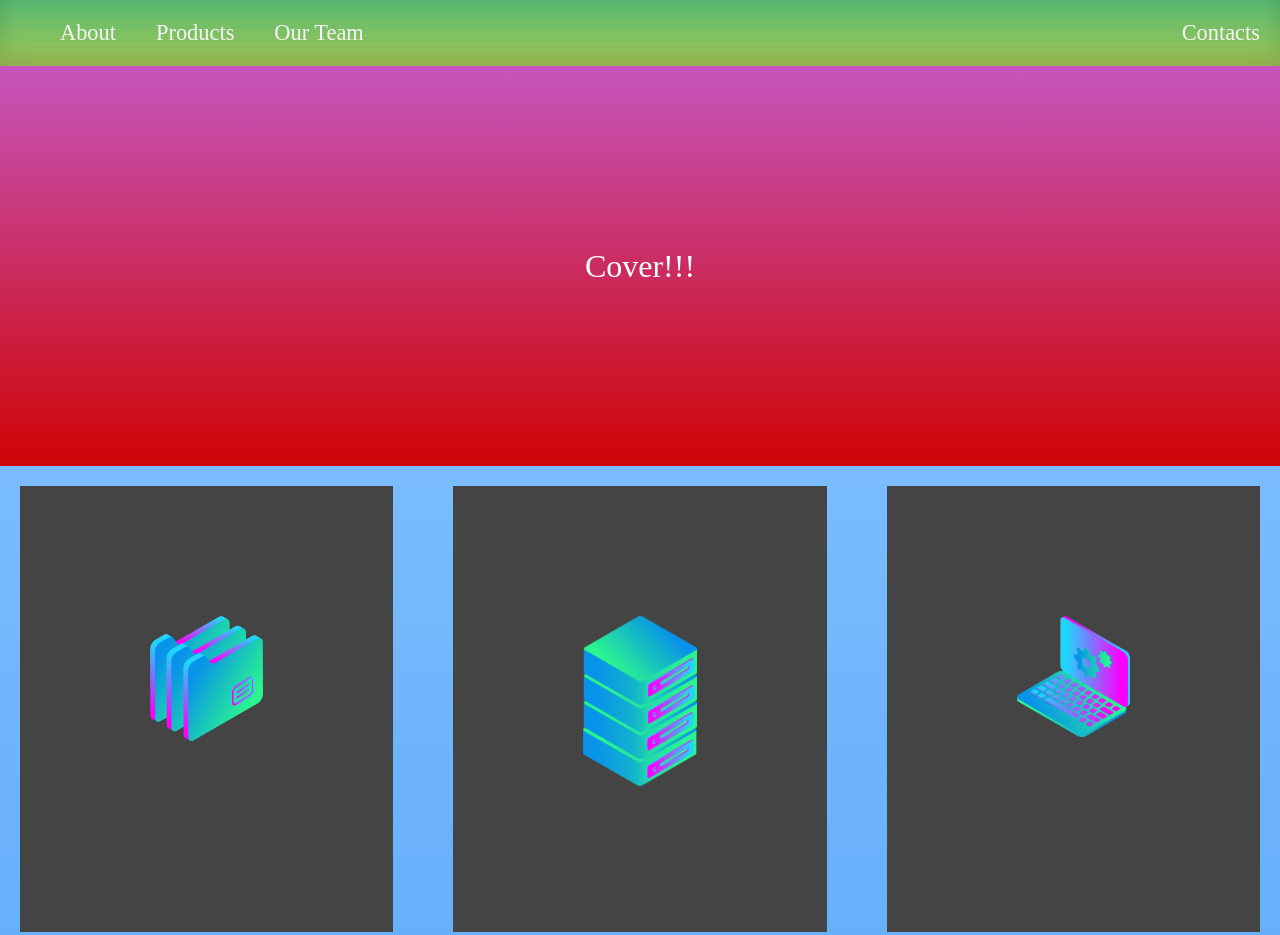
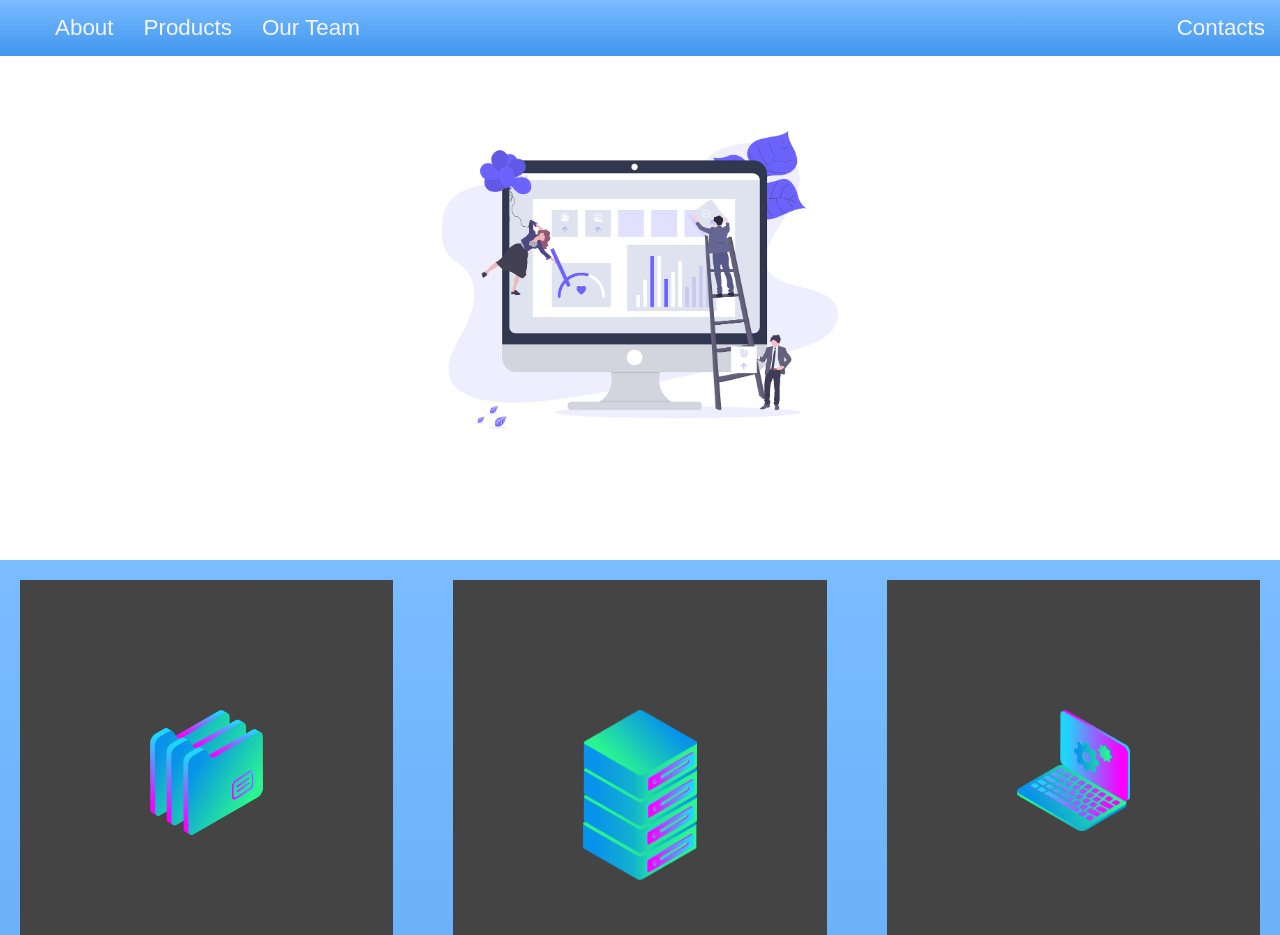
Before and after one commit to codeswitchstudio/indicodes.github.io, a plain HTML site: page index.html in a window 1280 px wide. Shown: the top 935 px of the page. Drawn offline with Linux system fonts and the light colour scheme.

Commit message:
prettified
tweaking colours and hovering

```diff
--- a/index.html
+++ b/index.html
@@ -5,7 +5,7 @@
   <link rel="stylesheet" type="text/css" href="style.css">
 </head>
 <body>
-  <nav class="zone green">
+  <nav class="zone blue sticky">
     <ul class="main-nav">
       <li><a href="">About</a></li>
       <li><a href="">Products</a></li>
@@ -14,7 +14,9 @@
     </ul>
   </nav>
 
-  <div class="container zone red">Cover!!!</div>
+  <div class="container">
+    <img class="cover" src="./img/undraw.png">
+  </div>
 
   <div class="zone blue grid-wrapper">
     <div class="box zone"><img src="./img/files_2.png"></div>
@@ -25,9 +27,10 @@
     <div class="box zone"><img src="./img/monitor_coding_2.png"></div>
     <div class="box zone"><img src="./img/desktop_analytics_2.png"></div>
     <div class="box zone"><img src="./img/server_safe_2.png"></div>
+    <div class="box zone"><img src="./img/files_2.png"></div>
   </div>
 
-<footer class="zone yellow">codeswitching</footer>
+<footer class="zone yellow">thanks, zero to mastery</footer>
 
 </body>
 </html>
--- a/style.css
+++ b/style.css
@@ -1,5 +1,6 @@
 body {
     margin: auto 0;
+    font-family: sans-serif;
 }
 
 .zone {
@@ -17,13 +18,23 @@ body {
 }
 
 
-.zone:hover {
-    -webkit-box-shadow:rgba(0,0,0,0.8) 0px 5px 15px, inset rgba(0,0,0,0.15) 0px -10px 20px;
+/*.zone:hover {
+    -webkit-box-tilt:rgba(0,0,0,0.8) 0px 5px 15px, inset rgba(0,0,0,0.15) 0px -10px 20px;
     -moz-box-shadow:rgba(0,0,0,0.8) 0px 5px 15px, inset rgba(0,0,0,0.15) 0px -10px 20px;
     -o-box-shadow:rgba(0,0,0,0.8) 0px 5px 15px, inset rgba(0,0,0,0.15) 0px -10px 20px;
     box-shadow:rgba(0,0,0,0.8) 0px 5px 15px, inset rgba(0,0,0,0.15) 0px -10px 20px;
+}*/
+
+/*NAV*/
+
+.sticky {
+    position: fixed;
+    top: 0;
+    width: 100%;
+    display: flex;
+
 }
-/*NAV*/
+
 
 .main-nav {
     display: flex;
@@ -47,7 +58,7 @@ body {
 
 
 li {
-    padding: 20px;
+    padding: 15px;
 }
 
 a {
@@ -60,7 +71,11 @@ a {
     display: flex;
     align-items: center;
     justify-content: center;
-    height: 50vh;
+    height: 70vh;
+}
+
+.cover {
+    width:  30rem;
 }
 
 /* GRID */
@@ -72,6 +87,7 @@ a {
 
 .box > img {
     width: 100%;
+    height: auto;
 }
 
 .box {
@@ -83,6 +99,7 @@ a {
 
 footer {
     text-align: center;
+    padding: 20px;
 }
 
 
@@ -116,7 +133,7 @@ footer {
     background: -ms-linear-gradient(top, #C655BE 0%,#cf0404 100%); /* IE10+ */
     background: linear-gradient(top, #C655BE 0%,#cf0404 100%); /* W3C */
 
-    display: flex;
+    /*display: flex;*/
 }
 
 /***********************************************************************
```
Also changed, not shown: 1 other file.
